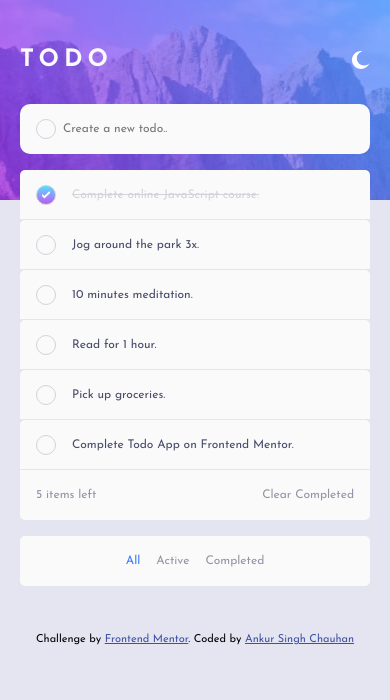
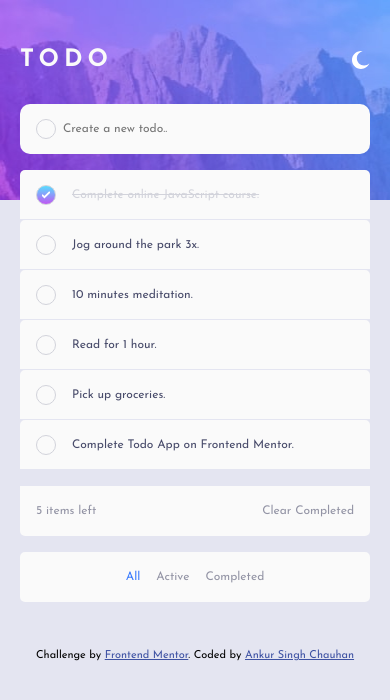
Before and after one commit to ankur700/todo-app, a React (Create React App) app: page / in a window 390 px wide. Shown: the top 700 px of the page. Built offline with nearby package versions, Linux system fonts and the light colour scheme.

Commit message:
Implemented Drag and drop reorder

```diff
--- a/src/App.js
+++ b/src/App.js
@@ -39,11 +39,13 @@ const DATA = [
 ];
 
 function App() {
+  const [theme, setTheme] = useState("light");
+
+  const [tasks, setTasks] = useState(DATA);
   const types = ["All", "Active", "Completed"];
+  const [active, setActive] = useState(types[0]);
 
-  const [theme, setTheme] = useState("light");
-  const [active, setActive] = useState(types[0]);
-  const [tasks, setTasks] = useState(DATA);
+  const [orderedTasks, setOrderedTasks] = useState([...tasks]);
 
   const [itemsLeft, setItemLeft] = useState(
     tasks.filter((task) => task.status === "pending").length
@@ -64,19 +66,19 @@ function App() {
     setActive(type);
 
     if (type === "All") {
-      setTasks(tasks);
+      setOrderedTasks(tasks);
       setItemLeft(tasks.filter((task) => task.status === "pending").length);
     } else if (type === "Active") {
       // const Tasks = [...newTasks];
       const activeTasks = tasks.filter((task) => task.status === "pending");
-      setTasks(activeTasks);
+      setOrderedTasks(activeTasks);
       setItemLeft(tasks.filter((task) => task.status === "pending").length);
     } else if (type === "Completed") {
       // const Tasks = [...newTasks];
       const completedTasks = tasks.filter(
         (task) => task.status === "completed"
       );
-      setTasks(completedTasks);
+      setOrderedTasks(completedTasks);
       setItemLeft(0);
     }
   };
@@ -90,18 +92,22 @@ function App() {
     }
     const newTasks = [...tasks];
     setTasks(newTasks);
+    setOrderedTasks(tasks);
     setItemLeft(tasks.filter((task) => task.status === "pending").length);
   };
 
   const removeTask = (index) => {
     const newTasks = [...tasks];
+
     newTasks.splice(index, 1);
     setTasks(newTasks);
+    setOrderedTasks(newTasks);
     setItemLeft(itemsLeft - 1);
   };
 
   const addTask = (task) => {
     const newTasks = [...tasks, { task: task, status: "pending" }];
+    setOrderedTasks(newTasks);
     setTasks(newTasks);
     setItemLeft(itemsLeft + 1);
   };
@@ -112,7 +118,16 @@ function App() {
     // console.log(newTasks);
 
     setTasks(newTasks);
+    setOrderedTasks(newTasks);
   };
+
+  const reorder = (order) => {
+    setOrderedTasks(order);
+  };
+
+  // useEffect(() => {
+  //   setOrderedTasks(DATA);
+  // }, []);
 
   return (
     <ThemeProvider theme={theme === "light" ? lightTheme : darkTheme}>
@@ -162,16 +177,17 @@ function App() {
                 </div>
               </div>
               <AddTask addTask={addTask} />
-
               <TabGroup
                 tasks={tasks}
                 completeTask={completeTask}
                 removeTask={removeTask}
+                clearCompleted={clearCompleted}
+                orderedTasks={orderedTasks}
+                reorder={reorder}
                 filter={filter}
+                itemsLeft={itemsLeft}
                 types={types}
                 active={active}
-                itemsLeft={itemsLeft}
-                clearCompleted={clearCompleted}
               />
             </div>
             <div className="attribution">
--- a/src/Tabs.js
+++ b/src/Tabs.js
@@ -1,7 +1,8 @@
 import React from "react";
 import styled from "styled-components";
 import Task from "./Task";
-import { usePositionReorder } from "./UsePositionReorder";
+import { Reorder, AnimatePresence } from "framer-motion";
+
 const Tab = styled.div`
   cursor: pointer;
   border: 0;
@@ -17,54 +18,73 @@ const ButtonGroup = styled.div`
 `;
 
 function TabGroup({
-  filter,
+  tasks,
   completeTask,
   removeTask,
+  filter,
+  orderedTasks,
+  reorder,
+  clearCompleted,
+  itemsLeft,
+  types,
   active,
-  types,
-  itemsLeft,
-  clearCompleted,
-  tasks,
 }) {
-  const [order, updatePosition, updateOrder] = usePositionReorder(tasks);
-
   return (
     <>
-      <div className="task-list">
-        {order.map((task, index, height) => {
+      <Reorder.Group
+        values={orderedTasks}
+        axis="y"
+        onReorder={(order) => reorder(order)}
+      >
+        <AnimatePresence>
+          {orderedTasks.length ? (
+            orderedTasks.map((task, index) => {
               return (
+                <Reorder.Item
+                  key={task.id}
+                  value={task}
+                  dragListener={true}
+                  initial={{ opacity: 0 }}
+                  animate={{ opacity: 1 }}
+                  exit={{ opacity: 0 }}
+                >
                   <Task
                     task={task}
                     index={index}
                     key={task.id}
-              height={height}
                     completeTask={completeTask}
                     removeTask={removeTask}
-              updatePosition={updatePosition}
-              updateOrder={updateOrder}
                   />
+                </Reorder.Item>
               );
-        })}
+            })
+          ) : (
+            <div className="item">
+              <div className="right flex">
+                <div className="todo-item">No tasks !! Please add some</div>
+              </div>
+            </div>
+          )}
+        </AnimatePresence>
+      </Reorder.Group>
       <div className="mob-bottom">
         <div className="mob-corners">{itemsLeft} items left</div>
         <div
           className="mob-corners"
           onClick={() =>
-              clearCompleted([
-                tasks.filter((task) => task.status !== "pending"),
-              ])
+            clearCompleted([tasks.filter((task) => task.status !== "pending")])
           }
         >
           Clear Completed
         </div>
       </div>
-      </div>
+
       <ButtonGroup className="footer">
         <div className="corner">{itemsLeft} items left</div>
         <div className="desktop-bottom">
-          {types.map((type, i) => (
+          {types.map((type) => (
             <Tab
-              key={i}
+              key={type}
               active={active === type}
               onClick={() => filter(type)}
               className="filter"
--- a/src/Task.js
+++ b/src/Task.js
@@ -1,52 +1,9 @@
-import { useState } from "react";
-import { useMeasurePosition } from "./UseMeasurePosition";
-import { motion } from "framer-motion";
-
-function Task({
-  task,
-  index,
-  completeTask,
-  removeTask,
-  updatePosition,
-  updateOrder,
-  height,
-}) {
-  const [isDragging, setDragging] = useState(false);
-
-  const ref = useMeasurePosition((pos) => updatePosition(index, pos));
+function Task({ task, index, completeTask, removeTask }) {
   return (
     <>
-      <motion.div
-        style={{ height }}
-        ref={ref}
-        layout
-        initial={false}
-        whileHover={{
-          scale: 1.03,
-          boxShadow: "0px 3px 3px rgba(0,0,0,0.15)",
-        }}
-        whileTap={{
-          scale: 1.12,
-          boxShadow: "0px 5px 5px rgba(0,0,0,0.1)",
-        }}
-        drag="y"
-        dragElastic={1}
-        onDragStart={() => setDragging(true)}
-        onDragEnd={() => setDragging(false)}
-        onViewportBoxUpdate={(_viewportBox, delta) => {
-          isDragging && updateOrder(index, delta.y.translate);
-        }}
-      >
-        <div
-          className="item"
-          style={{
-            height,
-            // If we're dragging, we want to set the zIndex of that item to be on top of the other items.
-            zIndex: isDragging ? 3 : 1,
-          }}
-        >
+      <div className="item">
         <div className="right flex" data-checked={task.status}>
-            <div className="check" onClick={() => completeTask(task)}>
+          <div className="check" onClick={() => completeTask(task, index)}>
             <img
               className="check-icon"
               src="./images/icon-check.svg"
@@ -56,8 +13,7 @@ function Task({
           <div
             className="todo-item"
             style={{
-                textDecoration:
-                  task.status === "completed" ? "line-through" : "",
+              textDecoration: task.status === "completed" ? "line-through" : "",
             }}
           >
             {task.task}
@@ -70,7 +26,6 @@ function Task({
           onClick={() => removeTask(index)}
         />
       </div>
-      </motion.div>
     </>
   );
 }
--- a/src/UseMeasurePosition.js
+++ /dev/null
@@ -1,18 +0,0 @@
-import { useEffect, useRef } from "react";
-
-export function useMeasurePosition(update) {
-  // We'll use a `ref` to access the DOM element that the `motion.li` produces.
-  // This will allow us to measure its height and position, which will be useful to
-  // decide when a dragging element should switch places with its siblings.
-  const ref = useRef(null);
-
-  // Update the measured position of the item so we can calculate when we should rearrange.
-  useEffect(() => {
-    update({
-      height: ref.current.offsetHeight,
-      top: ref.current.offsetTop,
-    });
-  });
-
-  return ref;
-}
--- a/src/UsePositionReorder.js
+++ /dev/null
@@ -1,55 +0,0 @@
-import { useState, useRef } from "react";
-import { clamp, distance } from "popmotion";
-import { arrayMoveMutable as move } from "array-move";
-
-// const move = arrayMoveImmutable;
-
-export function usePositionReorder(initialState) {
-  const [order, setOrder] = useState(initialState);
-
-  // We need to collect an array of height and position data for all of this component's
-  // `Item` children, so we can later us that in calculations to decide when a dragging
-  // `Item` should swap places with its siblings.
-  const positions = useRef([]).current;
-  const updatePosition = (index, offset) => (positions[index] = offset);
-
-  // Find the ideal index for a dragging item based on its position in the array, and its
-  // current drag offset. If it's different to its current index, we swap this item with that
-  // sibling.
-
-  const updateOrder = (index, dragOffset) => {
-    const targetIndex = findIndex(index, dragOffset, positions);
-    if (targetIndex !== index) setOrder(move(order, index, targetIndex));
-  };
-
-  return [order, updatePosition, updateOrder];
-}
-
-const buffer = 30;
-
-export const findIndex = (index, yOffset, positions) => {
-  let target = index;
-  const { top, height } = positions[index];
-  const bottom = top + height;
-
-  // If moving down
-  if (yOffset > 0) {
-    const nextItem = positions[index + 1];
-    if (nextItem === undefined) return index;
-
-    const swapOffset =
-      distance(bottom, nextItem.top + nextItem.height / 2) + buffer;
-    if (yOffset > swapOffset) target = index + 1;
-
-    // If moving up
-  } else if (yOffset < 0) {
-    const prevItem = positions[index - 1];
-    if (prevItem === undefined) return index;
-
-    const prevBottom = prevItem.top + prevItem.height;
-    const swapOffset = distance(top, prevBottom - prevItem.height / 2) + buffer;
-    if (yOffset < -swapOffset) target = index - 1;
-  }
-
-  return clamp(0, positions.length, target);
-};
```
Also changed, not shown: 1 other file (tests, documents, lock files or other folders). Lines whose indentation alone changed are shown as unchanged.
